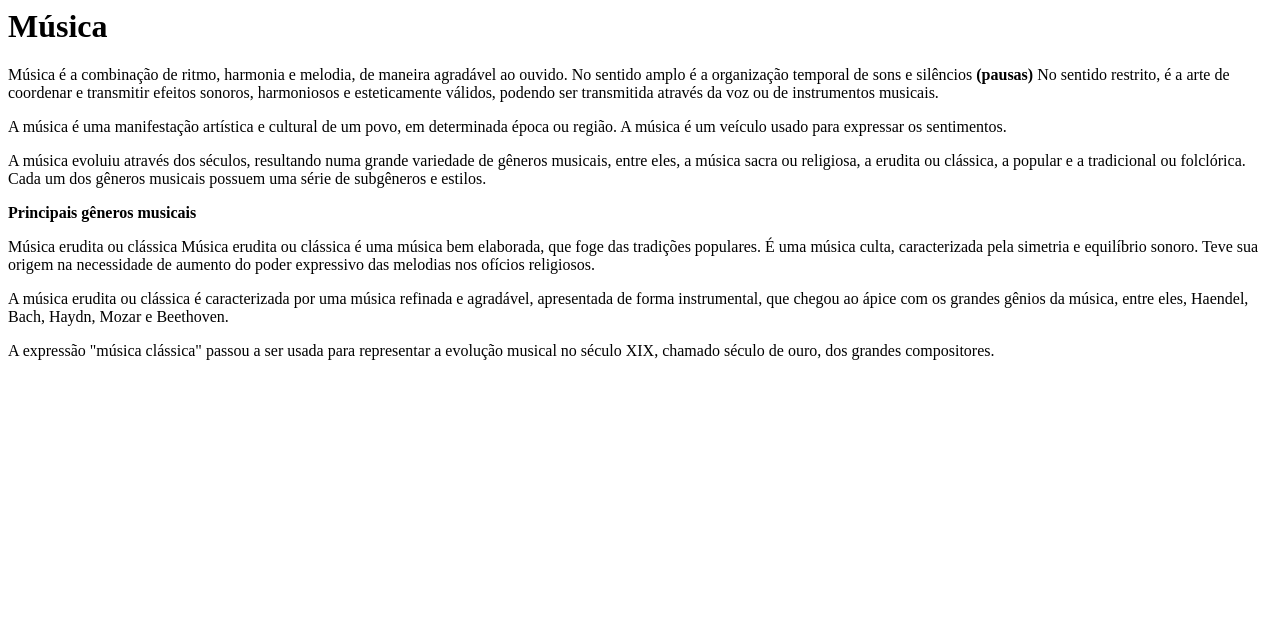
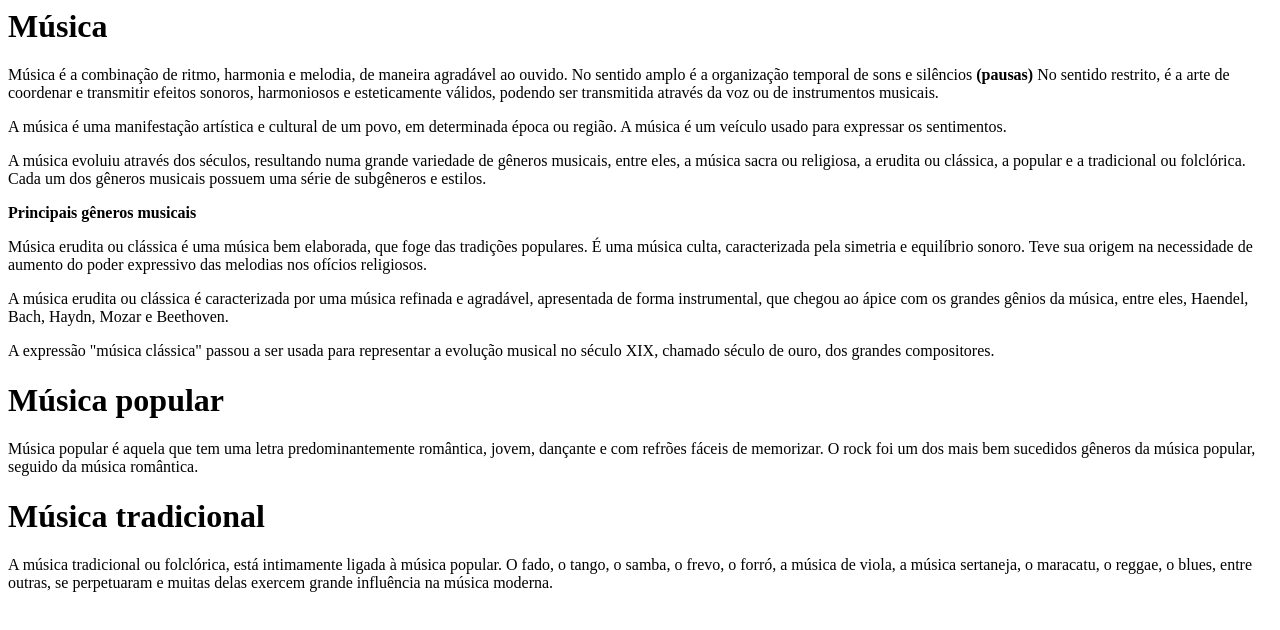
Before and after one commit to branquiinha629/pensamento1E2023, a plain HTML site: page index.html in a window 1280 px wide. Drawn offline with Linux system fonts and the light colour scheme.

Commit message:
adicionei texto

```diff
--- a/index.html
+++ b/index.html
@@ -13,8 +13,7 @@ harmoniosos e esteticamente válidos, podendo ser transmitida através da voz ou
 
 <strong>Principais gêneros musicais</strong>
 
-<p>Música erudita ou clássica
-    Música erudita ou clássica é uma música bem elaborada, que foge das tradições populares. É uma música culta,
+<p>Música erudita ou clássica é uma música bem elaborada, que foge das tradições populares. É uma música culta,
     caracterizada pela simetria e equilíbrio sonoro. Teve sua origem na necessidade de aumento do poder expressivo
     das melodias nos ofícios religiosos.</p>
 
@@ -24,3 +23,15 @@ harmoniosos e esteticamente válidos, podendo ser transmitida através da voz ou
 <p>A expressão "música clássica" passou a ser usada para representar a evolução musical no século XIX, chamado
     século de ouro, dos grandes compositores.
     </p>
+
+  <h1><strong>Música popular</strong></h1>
+<p>Música popular é aquela que tem uma letra predominantemente romântica,
+jovem, dançante e com refrões fáceis de memorizar.
+O rock foi um dos mais bem sucedidos gêneros da música popular, seguido da música romântica.
+    </p>
+
+<h1><strong>Música tradicional</strong></h1>
+
+<p>A música tradicional ou folclórica, está intimamente ligada à música popular.
+O fado, o tango, o samba, o frevo, o forró, a música de viola, a música sertaneja, o maracatu, o reggae, o blues, entre outras,
+se perpetuaram e muitas delas exercem grande influência na música moderna.</p>
```
